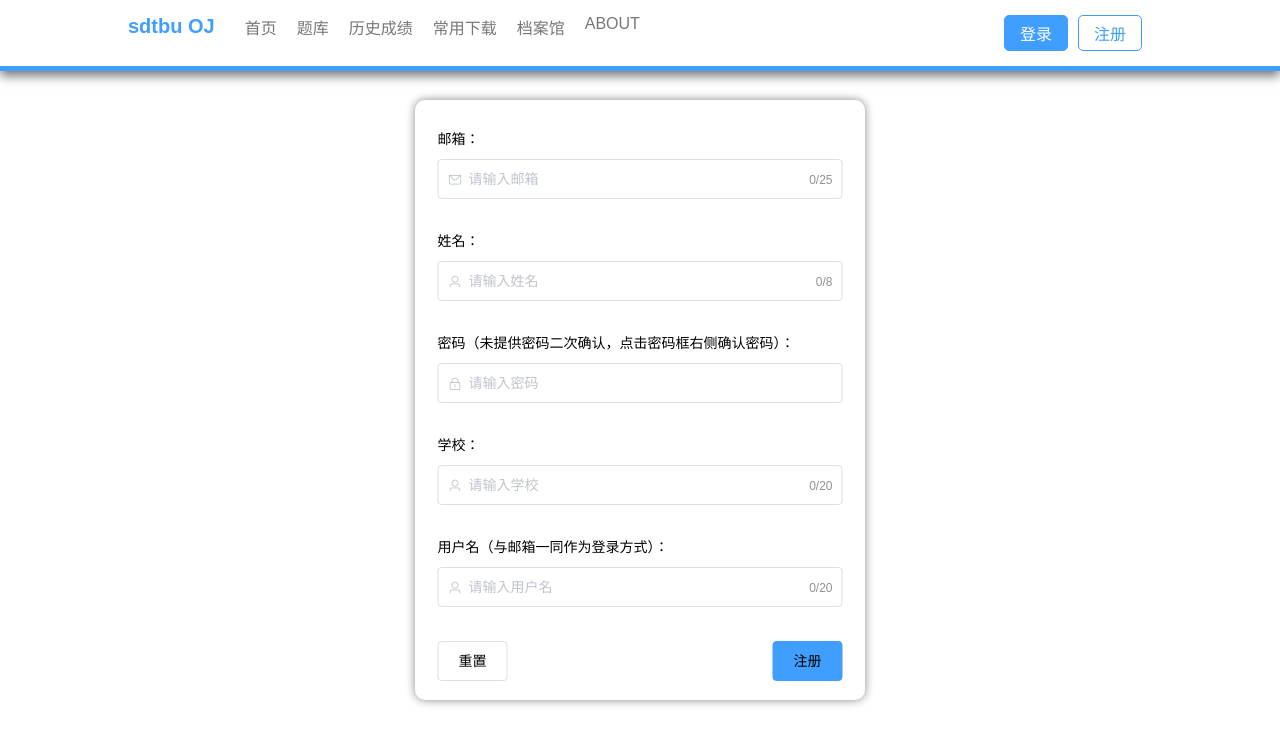
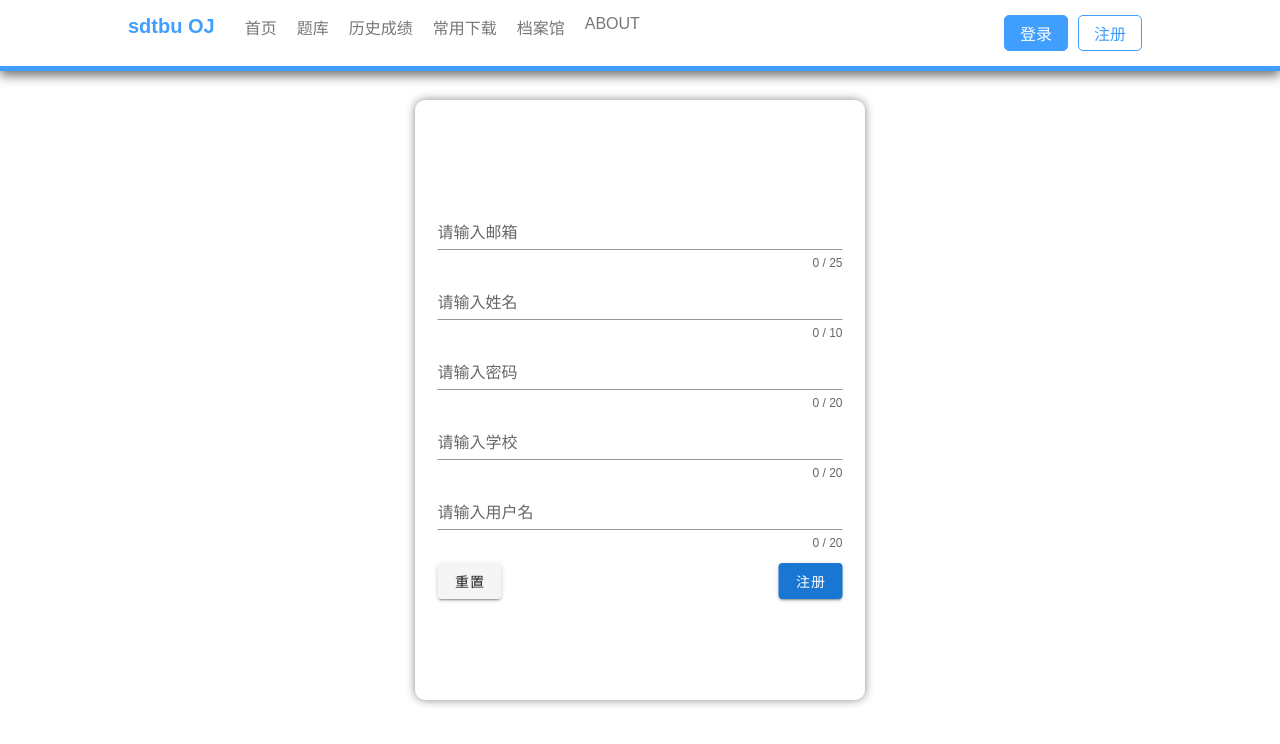
Before and after one commit to gaofeihh/OnlineJudgeFrontend, a Vue app: page /#/register in a window 1280 px wide. Shown: the top 744 px of the page. Built offline with nearby package versions, Linux system fonts and the light colour scheme.

Commit message:
替换vuetify

```diff
--- a/package.json
+++ b/package.json
@@ -10,7 +10,6 @@
   "dependencies": {
     "axios": "^0.19.2",
     "core-js": "^3.6.4",
-    "element-ui": "^2.4.5",
     "less": "^3.11.1",
     "less-loader": "^5.0.0",
     "vue": "^2.6.11",
--- a/src/App.vue
+++ b/src/App.vue
@@ -30,9 +30,13 @@
     </div>
     <!--路由占位符-->
     <keep-alive>
-      <router-view v-if="$route.meta.keepAlive"/>
+      <v-app>
+        <router-view v-if="$route.meta.keepAlive"/>
+      </v-app>
     </keep-alive>
-    <router-view v-if="!$route.meta.keepAlive"/>
+    <v-app>
+      <router-view v-if="!$route.meta.keepAlive"/>
+    </v-app>
   </div>
 </template>
 
--- /dev/null
+++ b/src/components/Message/Message.vue
@@ -0,0 +1,113 @@
+<template>
+    <transition name="message-fade">
+        <div class="message" :class="typeClass" role="alert" v-show="visible">
+            <p class="message__content">
+                {{message}}
+            </p>
+        </div>
+    </transition>
+</template>
+
+<script>
+    export default {
+        name: 'message',
+
+        data() {
+            return {
+                visible: false,
+                duration: 2000,
+                message: '',
+                timer: null,
+                closed: false,
+                color: "",
+                icon: "",
+                typeClass:""
+            }
+        },
+
+        watch: {
+            closed(val) {
+                if (val) {
+                    this.visible = false
+                    this.$el.addEventListener('transitionend', this.destroyElement)
+                }
+            }
+        },
+
+        methods: {
+            destroyElement() {
+                this.$el.removeEventListener('transitionend', this.destroyElement)
+                this.$destroy(true)
+                this.$el.parentNode.removeChild(this.$el)
+            },
+
+            startTimer() {
+                if (this.duration > 0) {
+                    this.timer = setTimeout(() => {
+                        if (!this.closed) {
+                            this.close()
+                        }
+                    }, this.duration)
+                }
+            },
+
+            close() {
+                this.closed = true
+            }
+        },
+
+        mounted() {
+            // 开始定时器
+            this.startTimer()
+        }
+    }
+</script>
+
+<style scoped>
+    .message {
+        min-width: 380px;
+        box-sizing: border-box;
+        border-radius: 4px;
+        border-width: 1px;
+        border-style: solid;
+        /* border-color: #ebeef5; */
+        position: fixed;
+        left: 50%;
+        top: 20px;
+        transform: translateX(-50%);
+        /* background-color: #edf2fc; */
+        transition: opacity .3s, transform .4s;
+        overflow: hidden;
+        padding: 15px 15px 15px 20px;
+        display: flex;
+        align-items: center
+    }
+
+    .message--success {
+        background-color: #f0f9eb;
+        border-color: #e1f3d8;
+        color: #67c23a;
+    }
+
+    .message--error {
+        background-color: #FFCCFF;
+        border-color: #FFCCFF;
+        color: #CC0033;
+    }
+
+    .message p {
+        margin: 0
+    }
+
+    .message__content {
+        padding: 0;
+        font-size: 14px;
+        line-height: 1;
+    }
+
+    .message-fade-enter,
+    .message-fade-leave-active {
+        opacity: 0;
+        transform: translate(-50%, -100%)
+    }
+</style>
--- /dev/null
+++ b/src/components/Message/index.js
@@ -0,0 +1,55 @@
+import Vue from 'vue'
+import Main from './Message.vue'
+
+let MessageConstructor = Vue.extend(Main)
+
+let instance
+let instances = []
+let seed = 1
+const Message = function (options,color,icon,typeClass) {
+    options = options || {}
+    if (typeof options === 'string') {
+        options = {
+            message: options,
+            color:color,
+            icon:icon,
+            typeClass:typeClass
+        }
+    }
+    let id = 'message_' + seed++
+    instance = new MessageConstructor({
+        data: options
+    })
+    instance.id = id
+    instance.vm = instance.$mount()
+    document.body.appendChild(instance.vm.$el)
+    instance.vm.visible = true
+    instance.dom = instance.vm.$el
+    instance.dom.style.zIndex = 10000
+    instances.push(instance)
+    return instance.vm
+}
+
+Message.success = function(option){
+    Message(option,"#67c23a","beenhere","message--success")
+}
+Message.error = function(option){
+    Message(option,"#CC0033","mdi-backspace","message--error")
+}
+
+Message.close = function (id) {
+    for (let i = 0, len = instances.length; i < len; i++) {
+        if (id === instances[i].id) {
+            instances.splice(i, 1)
+            break
+        }
+    }
+}
+
+Message.closeAll = function () {
+    for (let i = instances.length - 1; i >= 0; i--) {
+        instances[i].close()
+    }
+}
+
+export default Message
--- a/src/main.js
+++ b/src/main.js
@@ -2,9 +2,12 @@ import Vue from 'vue'
 import App from './App.vue'
 import router from './router'
 import store from './store'
-import './plugins/element.js'
 import axios from 'axios'
-import vuetify from './plugins/vuetify';
+import vuetify from './plugins/vuetify'
+import Message from './components/Message/index.js'
+
+// 消息提示
+Vue.prototype.$message = Message
 
 Vue.config.productionTip = false
 axios.defaults.withCredentials = true //跨域
@@ -15,14 +18,15 @@ axios.defaults.headers.post['Content-Type'] = 'application/json'
 // http response 响应拦截器 登录过期重定向
 axios.interceptors.response.use(async response => {
   if (response.data.code === 401) {
-        await this.$message('身份过期，请重新登录')
+        await Message.error('身份过期，请重新登录')
         await this.$router.push('/login')
   }
   return response
 }, error => {
   if (error.response) {
     // 返回接口返回的错误信息
-    return Promise.reject(error.response.data)
+    return Message.error(error.response.data.errors)
+
   }
 })
 
--- a/src/plugins/element.js
+++ /dev/null
@@ -1,10 +0,0 @@
-import Vue from 'vue'
-import { Button, Input, Form, FormItem, Switch, Message } from 'element-ui'
-
-Vue.use(Button)
-Vue.use(Input)
-Vue.use(Form)
-Vue.use(FormItem)
-Vue.use(Switch)
-// Vue.use(Message)
-Vue.prototype.$message = Message
--- a/src/views/Login.vue
+++ b/src/views/Login.vue
@@ -5,39 +5,30 @@
             <img src="../assets/sdtbu.jpg" alt />
         </div>
         <!-- 登录表单 -->
-        <el-form ref="loginFormRef" :model="loginForm" class="login-form" :rules="loginFormRules">
+        <v-form ref="loginFormRef" :model="loginForm" class="login-form" :rules="loginFormRules">
             <!-- 用户名 -->
-            <el-form-item prop="identify">
-                <el-input
+            <v-text-field type="text"
                           v-model="loginForm.identify"
-                        placeholder="请输入用户名/邮箱"
-                        prefix-icon="el-icon-user"
-                        maxlength="20"
-                        show-word-limit
-                />
-            </el-form-item>
+                          :rules="loginFormRules.identify"
+                          label="请输入用户名/邮箱"
+                          :counter="25"
+                          required/>
             <!-- 密码 -->
-            <el-form-item prop="password">
-                <el-input
+            <v-text-field type="password"
                           v-model="loginForm.password"
-                        show-password
-                        placeholder="请输入密码"
-                        prefix-icon="el-icon-lock"
-                        maxlength="16"
-                        show-word-limit
-                />
-            </el-form-item>
-            <el-switch
+                          :rules="loginFormRules.password"
+                          :counter="20"
+                          label="请输入密码"/>
+            <v-switch
                     id="switch"
                     v-model="loginForm.remember"
-                    active-text="记住密码"
-                    inactive-text="手动输入">
-            </el-switch>
-            <!-- 登录、注册 -->
-            <el-form-item class="btns">
-                <el-button type="primary" @click="login">登录</el-button>
-            </el-form-item>
-        </el-form>
+                    label="记住密码">
+            </v-switch>
+            <!-- 登录 -->
+            <div class="btns">
+                <v-btn color="primary" @click="login">登录</v-btn>
+            </div>
+        </v-form>
     </div>
 </template>
 
@@ -55,38 +46,44 @@
                 // 验证规则
                 loginFormRules: {
                     identify: [
-                        { required: true, message: "请输入用户名", trigger: "blur" },
-                        { min: 5, max: 20, message: "长度在 5 到 20 个字符", trigger: "blur" }
+                        value => !!value || '不能为空！',
+                        value => (value || '').length <= 25 || '不能高于25位',
+                        value => (value || '').length >= 5 || '不能低于5位'
                     ],
                     password: [
-                        { required: true, message: "请输入密码", trigger: "blur" },
-                        { min: 7, max: 16, message: "长度在 7 到 16 个字符", trigger: "blur" }
+                        value => !!value || '不能为空！',
+                        value => (value || '').length <= 20 || '不能高于20位',
+                        value => (value || '').length >= 6 || '不能低于6位'
                     ]
                 }
             };
         },
         methods: {
             login() {
-                // console.log(this.loginForm.remember)
-                this.$refs.loginFormRef.validate(async valid => {
-                    if (!valid) {
-                        return;
+                // 验证表单
+                const result = this.$refs.loginFormRef.validate()
+                // 提交
+                 const submit = async() => {
+                    if(result) {
+                        const { data: res } = await this.$http.post("/auth/login", this.loginForm) // 添加接口地址
+                        // 已经设置响应拦截，错误不会生效
+                        if (res !== 'success') {
+                            // return that.$message.error("登陆失败")
+                            // return Message.error('登陆失败，请检查账号密码')
+                            return console.log(res.errors)
                         }
-                    // console.log(this.loginForm);
-                    const { data: res } = await this.$http.post("/auth/login", this.loginForm) // 添加接口地址
-                    // console.log(res)
-                    if (res !== 'success') {
-                        return this.$message.error("登陆失败")
-                    }
-                    this.$message.success("登陆成功")
+                        this.$message.success(`登陆成功`)
                         // 1 将登陆之后的token保存到客户端的sessionStorage中
                         // token,保留登录状态
-                    window.localStorage.setItem("token", res.token)
+                        // window.localStorage.setItem("token", res.token)
                         window.localStorage.setItem("nickname", res.nickname)
                         await this.$store.dispatch('asyncChangeName')
                         // 2 通过编程式导航跳转到主页 /
                         await this.$router.push('/');
-                });
+                    }
+
+                }
+                submit()
             }
         }
     };
@@ -97,7 +94,7 @@
     /*  */
     .login-box {
         width: 450px;
-        height: 300px;
+        height: 350px;
         background-color: #ffffff;
         box-shadow: 0 0 10px #888888;
         border-radius: 10px;
@@ -136,6 +133,7 @@
 
     .btns {
         display: flex;
+        margin-bottom: 25px;
         justify-content: flex-end;
     }
 </style>
--- a/src/views/Register.vue
+++ b/src/views/Register.vue
@@ -1,74 +1,40 @@
 <template>
     <div id="register">
-        <!--        <div class="register-steps">-->
-        <!--            <el-steps :active="active" align-center="true" finish-status="success">-->
-        <!--                <el-step title="步骤 1"/>-->
-        <!--                <el-step title="步骤 2"/>-->
-        <!--                <el-step title="步骤 3"/>-->
-        <!--                <el-step title="步骤 4"/>-->
-        <!--                <el-step title="步骤 5"/>-->
-        <!--            </el-steps>-->
-        <!--        </div>-->
         <div class="register-form">
-            <el-form ref="registerFormRef" :model="registerForm" :rules="registerFormRules">
-                <el-form-item prop="email">
-                    <label>邮箱：</label>
-                    <el-input
+            <v-form ref="registerFormRef" :model="registerForm" :rules="registerFormRules">
+                <v-text-field type="email"
                               v-model="registerForm.email"
-                            placeholder="请输入邮箱"
-                            prefix-icon="el-icon-message"
-                            maxlength="25"
-                            show-word-limit
-                    />
-                </el-form-item>
+                              :rules="registerFormRules.email"
+                              :counter="25"
+                              label="请输入邮箱"/>
 
-                <el-form-item prop="nickname">
-                    <label>姓名：</label>
-                    <el-input
+                <v-text-field type="text"
                               v-model="registerForm.nickname"
-                            placeholder="请输入姓名"
-                            prefix-icon="el-icon-user"
-                            maxlength="8"
-                            show-word-limit
-                    />
-                </el-form-item>
+                              :rules="registerFormRules.nickname"
+                              :counter="10"
+                              label="请输入姓名"/>
 
-                <el-form-item prop="password">
-                    <label>密码（未提供密码二次确认，点击密码框右侧确认密码）：</label>
-                    <el-input
+                <v-text-field type="password"
                               v-model="registerForm.password"
-                            show-password
-                            placeholder="请输入密码"
-                            prefix-icon="el-icon-lock"
-                            maxlength="20"
-                    />
-                </el-form-item>
+                              :rules="registerFormRules.password"
+                              :counter="20"
+                              label="请输入密码"/>
 
-                <el-form-item prop="school">
-                    <label>学校：</label>
-                    <el-input
+                <v-text-field type="text"
                               v-model="registerForm.school"
-                            placeholder="请输入学校"
-                            prefix-icon="el-icon-user"
-                            maxlength="20"
-                            show-word-limit
-                    />
-                </el-form-item>
+                              :rules="registerFormRules.school"
+                              :counter="20"
+                              label="请输入学校"/>
 
-                <el-form-item prop="username">
-                    <label>用户名（与邮箱一同作为登录方式）：</label>
-                    <el-input
+                <v-text-field type="text"
                               v-model="registerForm.username"
-                            placeholder="请输入用户名"
-                            prefix-icon="el-icon-user"
-                            maxlength="20"
-                            show-word-limit
-                    />
-                </el-form-item>
-            </el-form>
+                              :rules="registerFormRules.username"
+                              :counter="20"
+                              label="请输入用户名"/>
+            </v-form>
 
-            <el-button style="margin-top: 12px;" @click="reset">重置</el-button>
-            <el-button type="primary" style="margin-top: 12px;float: right" @click="register">注册</el-button>
+            <v-btn style="margin-top: 12px;" @click="reset">重置</v-btn>
+            <v-btn type="primary" color="primary" style="margin-top: 12px;float: right" @click="register">注册</v-btn>
         </div>
 
 
@@ -92,51 +58,57 @@
                 // 验证规则
                 registerFormRules: {
                     email: [
-                        {required: true, message: "请输入邮箱", trigger: "blur"},
-                        {min: 10, max: 25, message: "长度在 10 到 25 个字符", trigger: "blur"}
+                        value => !!value || '不能为空！',
+                        value => (value || '').length <= 25 || '不能高于25位',
+                        value => (value || '').length >= 10 || '不能低于10位',
+                        value => /\w[-\w.+]*@([A-Za-z0-9][-A-Za-z0-9]+\.)+[A-Za-z]{2,14}/.test(value) || '请输入邮箱'
                     ],
                     nickname: [
-                        {required: true, message: "请输入姓名", trigger: "blur"},
-                        {min: 2, max: 8, message: "长度在 2 到 8 个字符", trigger: "blur"}
+                        value => !!value || '不能为空！',
+                        value => (value || '').length <= 10 || '不能高于10位',
+                        value => (value || '').length >= 2 || '不能低于2位'
                     ],
                     password: [
-                        {required: true, message: "请输入密码", trigger: "blur"},
-                        {min: 7, max: 20, message: "长度在 7 到 20 个字符", trigger: "blur"}
+                        value => !!value || '不能为空！',
+                        value => (value || '').length <= 20 || '不能高于20位',
+                        value => (value || '').length >= 7 || '不能低于7位'
                     ],
                     school: [
-                        {required: true, message: "请输入学校", trigger: "blur"},
-                        {min: 5, max: 20, message: "长度在 5 到 20 个字符", trigger: "blur"}
+                        value => !!value || '不能为空！',
+                        value => (value || '').length <= 20 || '不能高于20位',
+                        value => (value || '').length >= 5 || '不能低于5位'
                     ],
                     username: [
-                        {required: true, message: "请输入用户名", trigger: "blur"},
-                        {min: 10, max: 20, message: "长度在 10 到 20 个字符", trigger: "blur"}
+                        value => !!value || '不能为空！',
+                        value => (value || '').length <= 20 || '不能高于20位',
+                        value => (value || '').length >= 6 || '不能低于6位'
                     ]
                 }
             };
         },
         methods: {
-            // next() {
-            //     if (this.active++ > 4)
-            //         this.register()
-            // },
             reset() {   // 重置
-                this.$refs.registerFormRef.resetFields()
+                this.$refs.registerFormRef.reset()
             },
             register() {    // 注册方法
-                this.$refs.registerFormRef.validate(async valid => {
-                    if (!valid) {
-                        return;
-                    }
+                const result = this.$refs.registerFormRef.validate()
+                if(result) {
+                    const submit = async() => {
                         // console.log(this.registerForm)
                         // 发送请求
                         const {data:res} = await this.$http.put('/user', this.registerForm)
-                    // console.log(res)
+                        // 已经设置响应拦截，错误不会生效
                         if (res !== 'success') {
-                        return this.$message.error("注册失败")
+                            // return this.$message.error("注册失败")
+                            return console.log('error')
                         }
+
                         this.$message.success("注册成功")
+                        // console.log('success')
                         await this.$router.push('/login')
-                })
+                    }
+                    submit()
+                }
             }
         }
     }
```
Also changed, not shown: 1 other file (tests, documents, lock files or other folders). Lines whose indentation alone changed are shown as unchanged.
